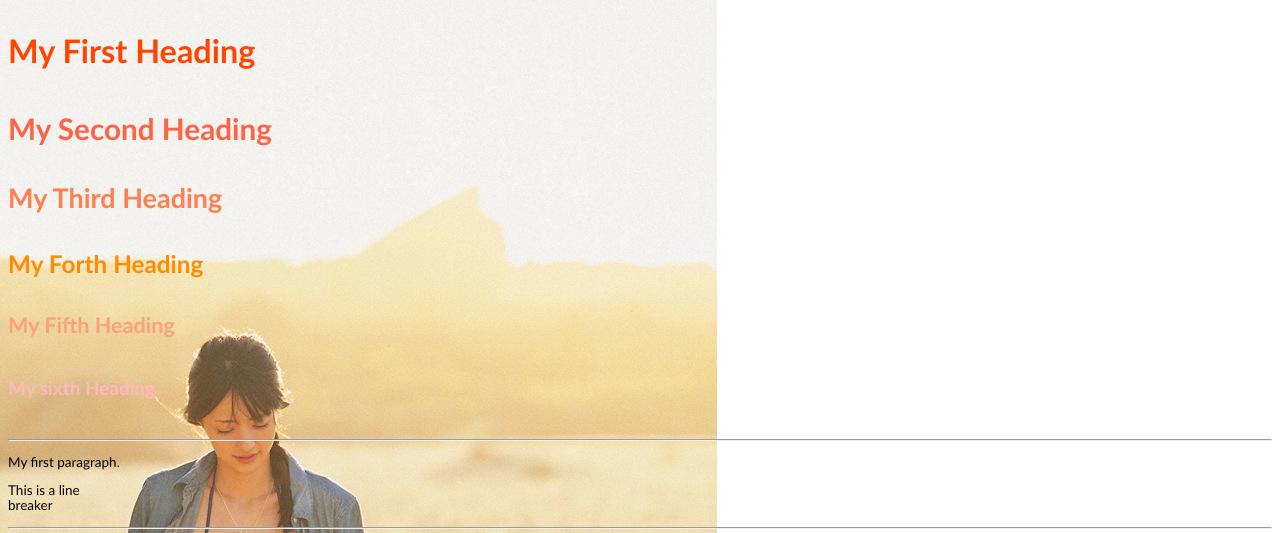
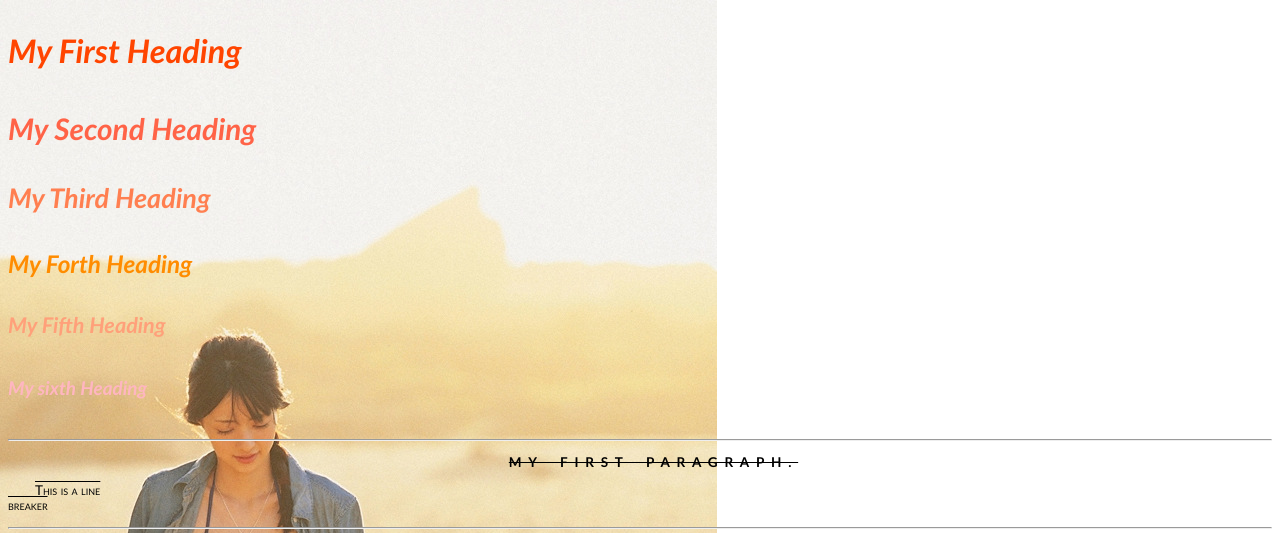
Before and after one commit to aqxyjay/aq4web, a plain HTML site: page index.html in a window 1280 px wide. Shown: the top 533 px of the page. Drawn offline with Linux system fonts and the light colour scheme.

Commit message:
add text css

```diff
--- a/css/default.css
+++ b/css/default.css
@@ -1,15 +1,19 @@
 body {
-    font-family: 'Trebuchet MS', Helvetica, sans-serif;
-    font-size: 13.5px;
-    line-height: 15px;
-    background-image: url(../pic/background.jpg);
-    background-repeat: no-repeat;
+    font-family: 'Trebuchet MS', Helvetica, sans-serif; /*设置字体系列*/
+    font-size: 13.5px;                                  /*设置字体的尺寸为13.5像素*/
+    line-height: 15px;                                  /*设置行高位15像素*/
+    background-image: url(../pic/background.jpg);       /*把图像设置为背景*/
+    background-repeat: no-repeat;                       /*设置背景图像是否及如何重复*/
+}
+
+h1, h2, h3, h4, h5, h6 {
+    font-style: italic;     /*设置字体风格为斜体*/
 }
 
 h1 {
-    font-size: 2.4em;
-    line-height: 1.8em;
-    color: #FF4500;
+    font-size: 2.4em;       /*设置字体的尺寸是13.5的2.4倍*/
+    line-height: 1.8em;     /*设置行高为15像素的1.8倍*/
+    color: #FF4500;       /*设置元素颜色，支持16进制/RGB/RGBA/HSL/HSLA/颜色名*/
 }
 
 h2 {
@@ -41,3 +45,21 @@ h6 {
     line-height: 0.8em;
     color: #FFB6C1;
 }
+
+p#paragraph {
+    text-indent: 2em;       /*缩进元素中文本的首行*/
+}
+
+p.first {
+    text-align: center;             /*居中对齐元素中的文本*/
+    word-spacing: 0.5em;            /*设置字间距*/
+    letter-spacing: 0.5em;          /*设置字符间距*/
+    text-transform: uppercase;      /*控制元素中的字母，转换为大写*/
+    text-decoration: line-through;  /*向文本添加修饰，删除线*/
+    font-weight: 900;               /*设置字体的粗细，100-900*/
+}
+
+p.breaker {
+    text-decoration: overline;      /*向文本添加修饰，上划线*/
+    font-variant: small-caps;       /*以小型大写字体显示文本*/
+}
--- a/index.html
+++ b/index.html
@@ -17,8 +17,8 @@
 
 <hr/>
 
-<p>My first paragraph.</p>
-<p>This is a line <br/> breaker</p>
+<p id="paragraph" class="first">My first paragraph.</p>
+<p id="paragraph" class="breaker">This is a line <br/> breaker</p>
 <hr/>
 
 <img src="http://www.huawei.com/Assets/CBG/img/logo.png" alt="The logo of Huawei"><br/>
```
